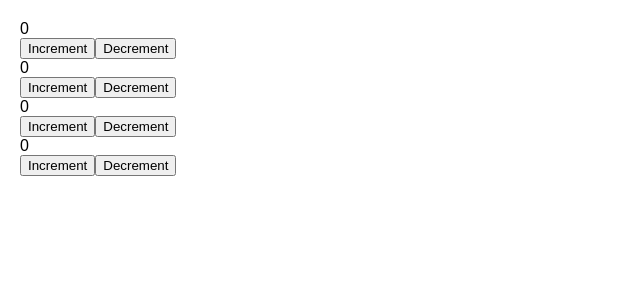
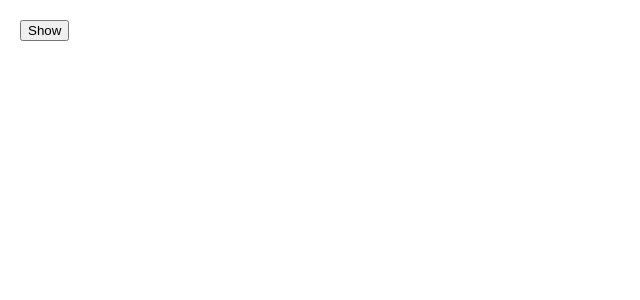
Before and after one commit to piyushdhamecha/weltec-react-3, a React (Create React App) app: page / in a window 1280 px wide. Shown: the top 300 px of the page, without its empty margins (0-640 px from the left). Built offline with nearby package versions, Linux system fonts and the light colour scheme.

Commit message:
Class life cycle

```diff
--- a/src/EventHandlers/App.js
+++ b/src/EventHandlers/App.js
@@ -1,15 +1,38 @@
 // import EventHandlers from "./EventHanlders"
+import { Component } from "react";
 import EventHandlersClass from "./EventHandlersClass";
 
-const App = () => {
-  return (
-    <div>
-      <EventHandlersClass />
-      <EventHandlersClass />
-      <EventHandlersClass />
-      <EventHandlersClass />
-    </div>
-  );
-};
+// const App = () => {
+
+//   return (
+//     <div>
+//       <EventHandlersClass />
+//     </div>
+//   );
+// };
+
+class App extends Component{
+  constructor() {
+    super()
+
+    this.state = {
+      showComponent: false
+    }
+  }
+
+  handleToggleComponent = () => {
+    this.setState({ showComponent: !this.state.showComponent})
+  }
+
+  render() {
+    return (
+      <div>
+        <button onClick={this.handleToggleComponent}>{this.state.showComponent ? 'Hide': 'Show'}</button>
+        {this.state.showComponent && <EventHandlersClass />}
+      </div>
+    )
+  }
+}
+
 
 export default App;
--- a/src/EventHandlers/EventHandlersClass.js
+++ b/src/EventHandlers/EventHandlersClass.js
@@ -2,15 +2,46 @@ import { Component } from "react"
 
 class EventHandlersClass extends Component {
   constructor() {
+    console.log('Constructor called')
     super()
 
     this.state = {
-      count: 0
+      count: 0,
+      country: "",
+      time: new Date(),
+      timerInstance: null
     }
+  }
+
+  componentDidMount() {
+    console.log('ComponentDidMount called')
+    // const timerInstance = setInterval(() => {
+    //   this.setState({ time: new Date()})
+    // }, 2000);
+
+    // this.setState({ timerInstance })
+  }
+
+  componentDidUpdate(prevProps, prevState, snapshot) {
+    console.log('ComponentDidUpdate called')
+
+    // console.log({ prevState, currentState: this.state })
+
+    // if(prevState.country !== this.state.country) {
+    //   console.log('Do some dropdown actions')
+    // }
+  }
+
+  componentWillUnmount() {
+    console.log('ComponentWillUnmount Called')
+
+    // clearInterval(this.state.timerInstance)
   }
 
   handleIncrementClick = () => {
     this.setState({ count: this.state.count + 1 })
+    // this.state.count = this.state.count + 1
+    debugger
     console.log('Increment clicked')
   }
 
@@ -19,14 +50,23 @@ class EventHandlersClass extends Component {
     console.log('Decrement clicked')
   }
 
+  handleDropdownChange = (e) => {
+    this.setState({ country: e.target.value })
+  }
 
   render() {
-    console.log(this)
+    console.log('Render called')
     return (
       <div>
+        {/* <div>{this.state.time.toTimeString().split(' ')[0]}</div> */}
         <div>{this.state.count}</div>
         <button onClick={this.handleIncrementClick}>Increment</button>
         <button onClick={this.handleDecrementClick}>Decrement</button>
+        {/* <select onChange={this.handleDropdownChange}>
+          <option value=""></option>
+          <option value="India">India</option>
+          <option value="UK">UK</option>
+        </select> */}
       </div>
     )
   }
```
